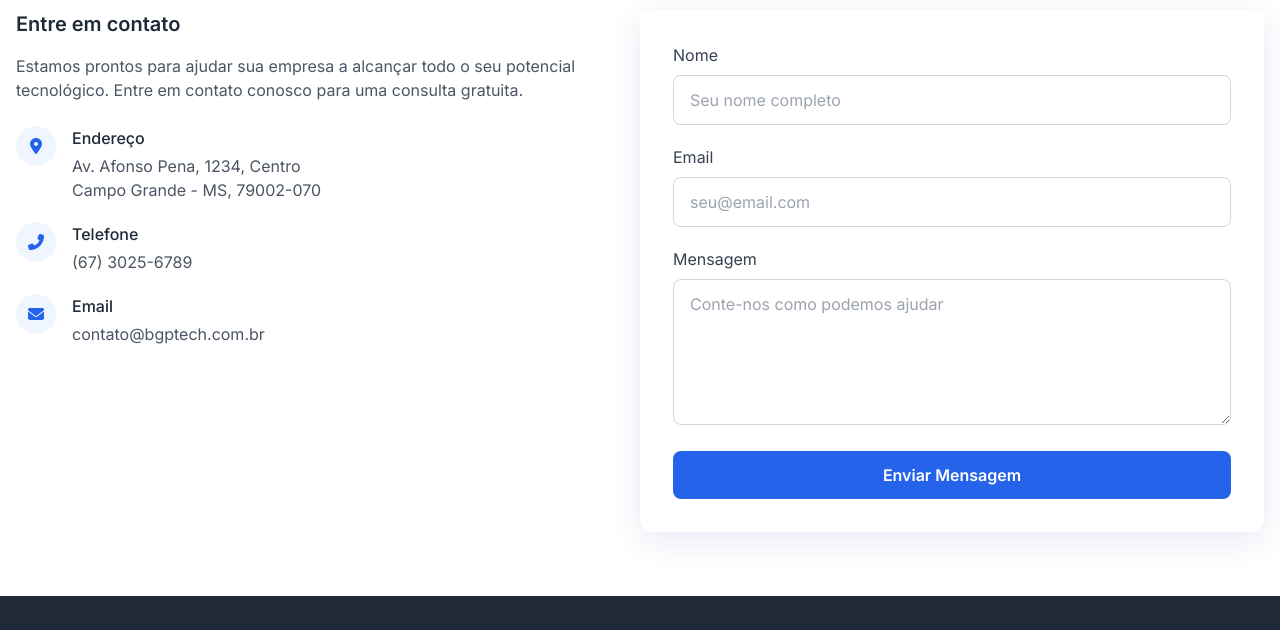
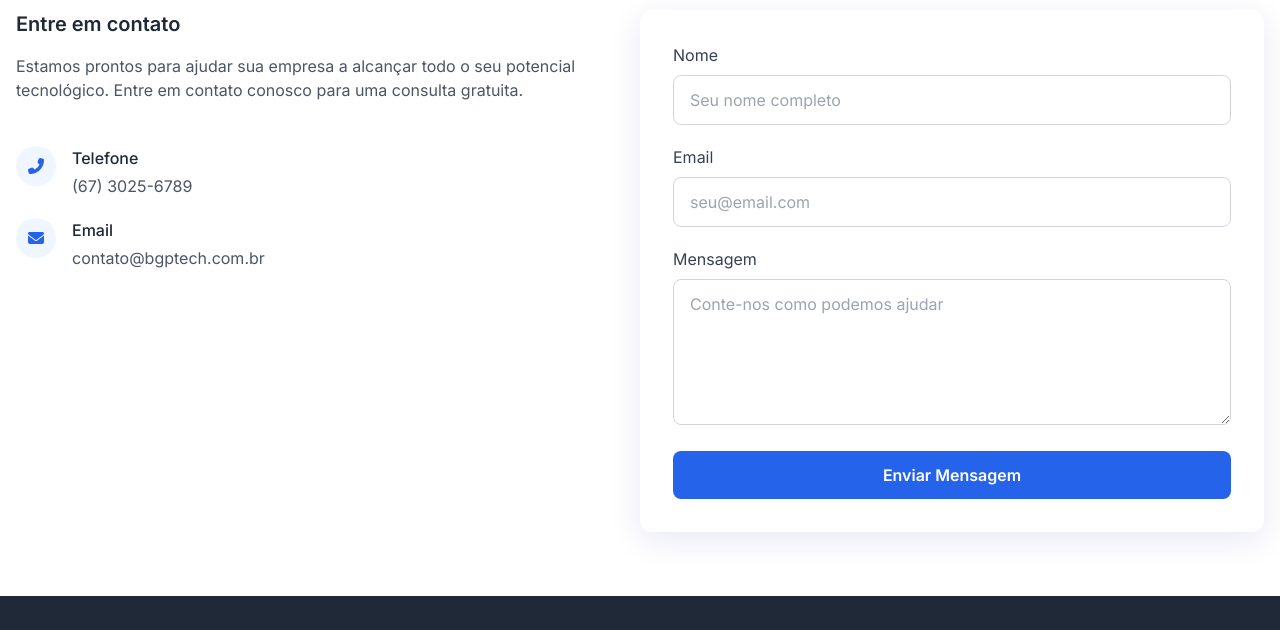
Before and after one commit to httpssantos/BGPtech, a plain HTML site: page index.html in a window 1280 px wide. Shown: the part 1900-2530 px from the top of the page. Drawn offline with nearby package versions, Linux system fonts and the light colour scheme.

Commit message:
Update index.html

```diff
--- a/index.html
+++ b/index.html
@@ -236,13 +236,7 @@
 
                     <div class="space-y-5">
                         <div class="flex items-start">
-                            <div class="w-10 h-10 bg-blue-50 rounded-full flex items-center justify-center mr-4">
-                                <i class="fas fa-map-marker-alt text-blue-600"></i>
-                            </div>
-                            <div>
-                                <h4 class="font-medium text-gray-800 mb-1">Endereço</h4>
-                                <p class="text-gray-600">Av. Afonso Pena, 1234, Centro<br>Campo Grande - MS, 79002-070</p>
-                            </div>
+
                         </div>
 
                         <div class="flex items-start">
```
